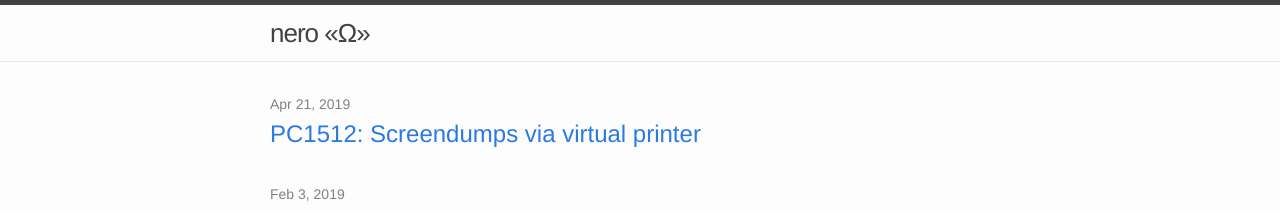
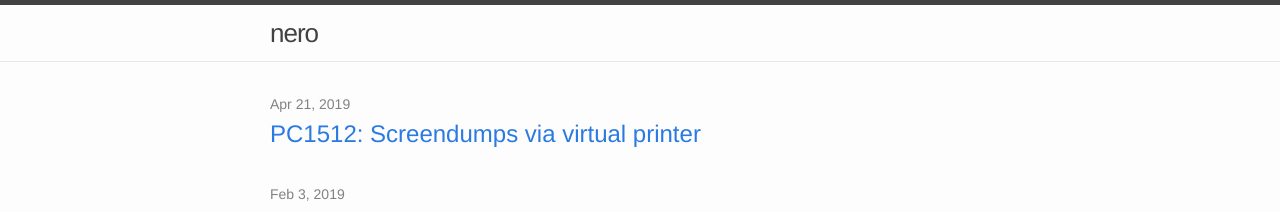
Before and after one commit to nero/nero.github.io, a Jekyll site: the page built from index.html, in a window 1280 px wide and 900 px high. Shown: the top 212 px of the window. Built offline with Jekyll 4.4.1, drawn with Linux system fonts in a browser that asks for light colours.

Commit message:
Remove that weird-looking tachibana thingie

```diff
--- a/_config.yml
+++ b/_config.yml
@@ -1,4 +1,4 @@
-title: "nero «Ω»"
+title: "nero"
 description: "Sometimes i feel like, something i did should be written down to be able to be searched and found be others"
 baseurl: ""
 
```
